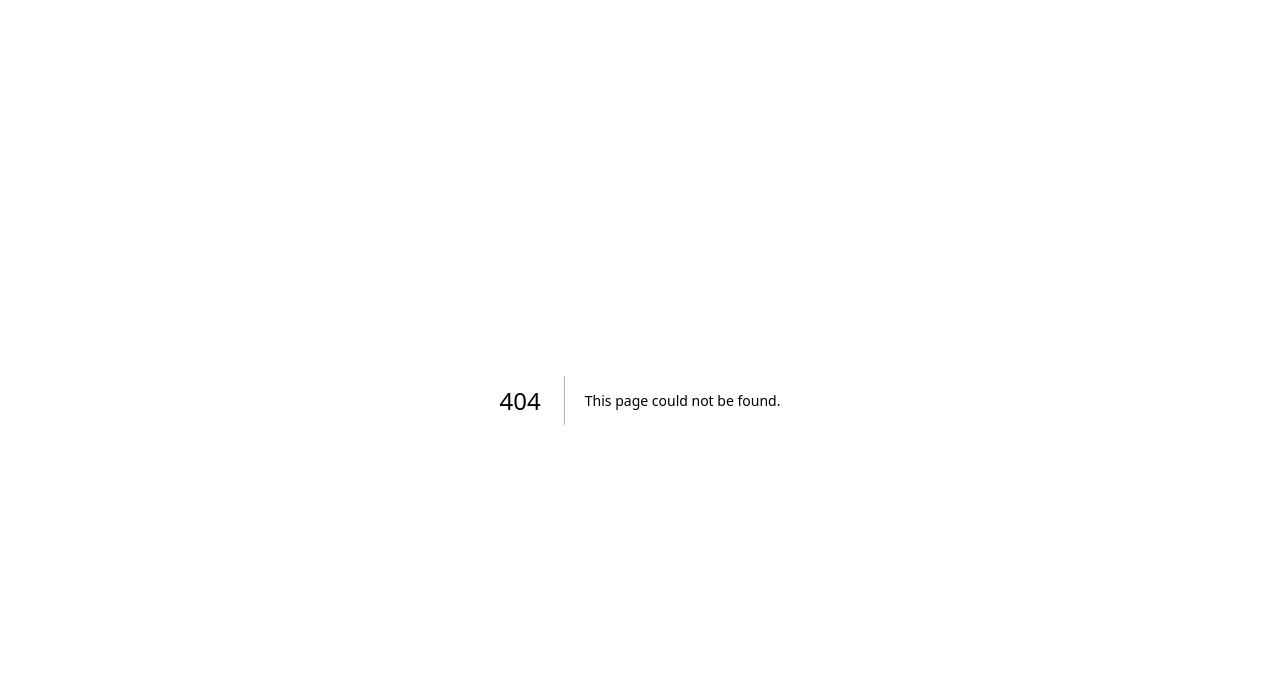
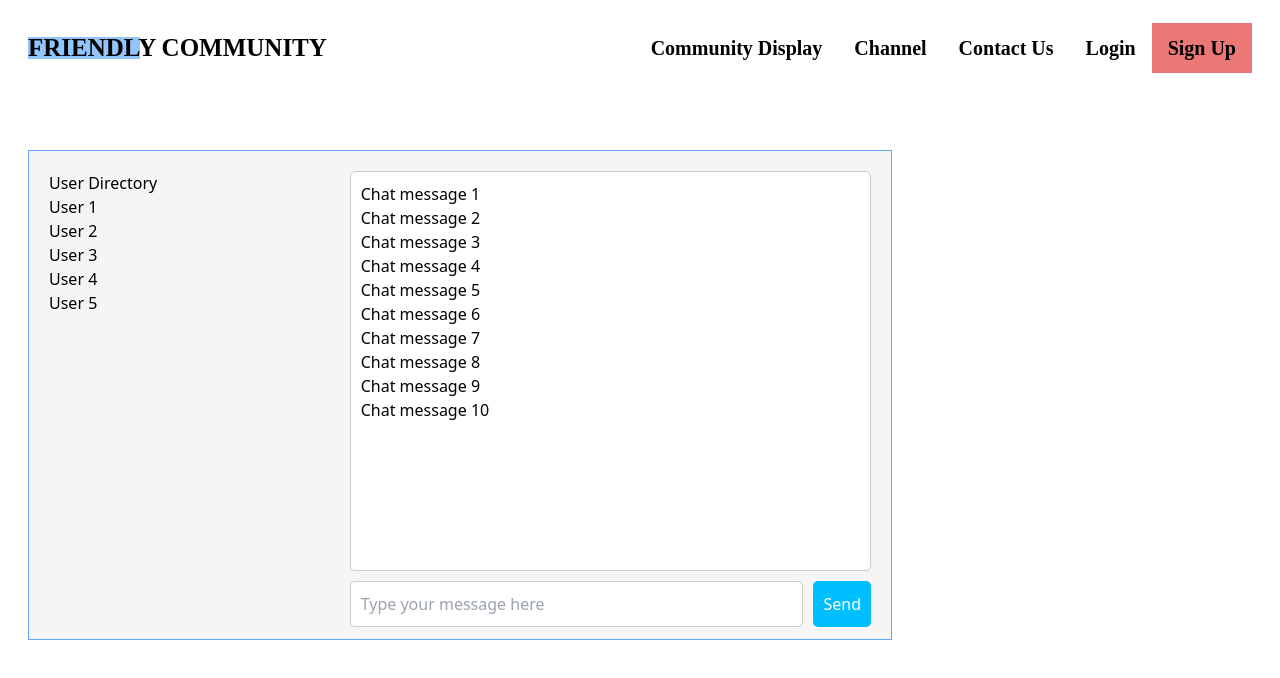
Before and after one commit to comp231-002-Team2/FrontEnd-comp231-002-Team-2-, a Next.js app: page /chat in a window 1280 px wide. Before the commit this address had no page. Shown: the top 678 px of the page. Built offline with nearby package versions, Linux system fonts and the light colour scheme.

Commit message:
updated chat, path

```diff
--- a/components/Main.jsx
+++ b/components/Main.jsx
@@ -20,7 +20,7 @@ const Main = () => {
                     <Link href='/display'>
                         <li className= "whitespace-pre-wrap p-4 font-['Sarabun'] text-[20px] leading-[0.9] font-bold text-left text-black">Community Display</li>
                     </Link>
-                    <Link href='/'>
+                    <Link href='/chat'>
                         <li className= "whitespace-pre-wrap p-4 font-['Sarabun'] text-[20px] leading-[0.9] font-bold text-left text-black">Channel</li>
                     </Link>
                     <Link href='/contact'>
@@ -69,7 +69,7 @@ const Main = () => {
                 <Link href='/display'>
                     <li className= "p-4 border-b border-gray-300">Community Display</li>
                 </Link>
-                <Link href='/'>
+                <Link href='/chat'>
                     <li className= "p-4 border-b border-gray-300">Channel</li>
                 </Link>
                 <Link href='/Contact'>
--- /dev/null
+++ b/pages/chat.js
@@ -0,0 +1,131 @@
+import React, { useState } from 'react';
+import { AiOutlineClose, AiOutlineMenu } from 'react-icons/ai';
+import Link from 'next/link';
+
+const ChatBox = () => {
+    const [nav, setNav] = useState(false)
+    const handleNav = () => {
+        setNav(!nav)
+    }
+  return (
+    <div className="flex justify-between items-center h-24 max-w-[1240px] mx-auto px-2 text-black">
+    <div className="w-28 bg-blue-300">
+        <h1 className= "whitespace-pre-wrap w-[340px] font-['Sarabun'] text-[25px] leading-[0.9] font-bold text-left uppercase text-black">FRIENDLY COMMUNITY</h1>
+    </div>
+          <ul className='hidden md:flex'>
+              <Link href='/display'>
+                  <li className= "whitespace-pre-wrap p-4 font-['Sarabun'] text-[20px] leading-[0.9] font-bold text-left text-black">Community Display</li>
+              </Link>
+              <Link href='/chat'>
+                  <li className= "whitespace-pre-wrap p-4 font-['Sarabun'] text-[20px] leading-[0.9] font-bold text-left text-black">Channel</li>
+              </Link>
+              <Link href='/contact'>
+                  <li className= "whitespace-pre-wrap p-4 font-['Sarabun'] text-[20px] leading-[0.9] font-bold text-left text-black">Contact Us</li>
+              </Link>
+              <Link href='/login'>
+                  <li className="whitespace-pre-wrap p-4 font-['Sarabun'] text-[20px] leading-[0.9] font-bold text-left text-black">Login</li>
+              </Link>
+              <Link href='/signup'>
+                  <div className="bg-[#ec7777] h-30">
+                      <li className= "whitespace-pre-wrap p-4 font-['Sarabun'] text-[20px] leading-[0.9] font-bold text-left text-black">Sign Up</li>
+                  </div>
+              </Link>
+          </ul>
+
+          <form className="whitespace-pre-wrap absolute top-[150px] left-auto right-auto w-[864px] h-[490px] border border-blue-400">
+
+    <div style={{ display: "flex", height: "100%" }}>
+      <div style={{ flex: "1", backgroundColor: "#F5F5F5", padding: "20px" }}>
+        <h2>User Directory</h2>
+        <ul>
+          <li>User 1</li>
+          <li>User 2</li>
+          <li>User 3</li>
+          <li>User 4</li>
+          <li>User 5</li>
+        </ul>
+      </div>
+
+
+      <div style={{ flex: "2", backgroundColor: "#F5F5F5", padding: "20px" }}>
+        <div
+          style={{
+            backgroundColor: "#FFF",
+            border: "1px solid #CCC",
+            borderRadius: "5px",
+            height: "400px",
+            overflowY: "scroll",
+            marginBottom: "10px",
+            padding: "10px"
+          }}
+        >
+          <p>Chat message 1</p>
+          <p>Chat message 2</p>
+          <p>Chat message 3</p>
+          <p>Chat message 4</p>
+          <p>Chat message 5</p>
+          <p>Chat message 6</p>
+          <p>Chat message 7</p>
+          <p>Chat message 8</p>
+          <p>Chat message 9</p>
+          <p>Chat message 10</p>
+        </div>
+        <div style={{ display: "flex" }}>
+          <input
+            type="text"
+            placeholder="Type your message here"
+            style={{
+              flex: "1",
+              borderRadius: "5px",
+              padding: "10px",
+              marginRight: "10px",
+              border: "1px solid #CCC"
+            }}
+          />
+          <button
+            style={{
+              backgroundColor: "#00BFFF",
+              color: "#FFF",
+              border: "none",
+              borderRadius: "5px",
+              padding: "10px",
+              cursor: "pointer"
+            }}
+          >
+            Send
+          </button>
+
+
+        </div>
+      </div>
+    </div></form>
+    <div onClick={handleNav} className= 'block md:hidden'>
+            { nav ? <AiOutlineClose size ={20}/> : <AiOutlineMenu size={20} /> }
+        </div>
+        <div className={nav ? 'fixed left-0 top-0 w-[60%] h-full border-r boder-r-gray-900 bg-blue-100 ease-in-out duration-500' : 'fixed left-[-100%] '  }>
+        <h1 className= 'w-full text-3xl font-bold text-[black] m-4'>FRIENDLY COMMUNITY</h1>
+            <ul className='uppercase p-4'>
+                <Link href='/display'>
+                    <li className= "p-4 border-b border-gray-300">Community Display</li>
+                </Link>
+                <Link href='/chat'>
+                    <li className= "p-4 border-b border-gray-300">Channel</li>
+                </Link>
+                <Link href='/contact'>
+                    <li className= "p-4 border-b border-gray-300">Contact Us</li>
+                </Link>
+                <Link href="/login">
+                    <li className="p-4 border-b border-gray-300">Login</li>
+                </Link>
+                <Link href='/signup'>
+                    <li className= "p-4 border-b border-gray-300">Sign Up</li>
+                </Link>
+            </ul>
+
+        </div>
+
+    </div>
+  );
+};
+
+export default ChatBox;
--- a/pages/contact.js
+++ b/pages/contact.js
@@ -70,19 +70,19 @@ const ContactForm = () => {
         <h1 className= "whitespace-pre-wrap w-[340px] font-['Sarabun'] text-[25px] leading-[0.9] font-bold text-left uppercase text-black">FRIENDLY COMMUNITY</h1>
     </div>
           <ul className='hidden md:flex'>
-              <Link href='/'>
+              <Link href='/display'>
                   <li className= "whitespace-pre-wrap p-4 font-['Sarabun'] text-[20px] leading-[0.9] font-bold text-left text-black">Community Display</li>
               </Link>
-              <Link href='/'>
+              <Link href='/chat'>
                   <li className= "whitespace-pre-wrap p-4 font-['Sarabun'] text-[20px] leading-[0.9] font-bold text-left text-black">Channel</li>
               </Link>
-              <Link href='/'>
+              <Link href='/contact'>
                   <li className= "whitespace-pre-wrap p-4 font-['Sarabun'] text-[20px] leading-[0.9] font-bold text-left text-black">Contact Us</li>
               </Link>
-              <Link href='/'>
+              <Link href='/login'>
                   <li className="whitespace-pre-wrap p-4 font-['Sarabun'] text-[20px] leading-[0.9] font-bold text-left text-black">Login</li>
               </Link>
-              <Link href='/'>
+              <Link href='/signup'>
                   <div className="bg-[#ec7777] h-30">
                       <li className= "whitespace-pre-wrap p-4 font-['Sarabun'] text-[20px] leading-[0.9] font-bold text-left text-black">Sign Up</li>
                   </div>
@@ -195,10 +195,10 @@ const ContactForm = () => {
       <div className={nav ? 'fixed left-0 top-0 w-[60%] h-full border-r border-r-gray-900 bg-blue-100 ease-in-out duration-500' : 'fixed left-[-100%]'}>
         <h1 className='w-full text-3xl font-bold text-black m-4'>FRIENDLY COMMUNITY</h1>
         <ul className='uppercase p-4'>
-          <Link href='/'>
+          <Link href='/display'>
             <li className="p-4 border-b border-gray-300">Community Display</li>
             </Link>
-            <Link href='/'>
+            <Link href='/chat'>
               <li className="p-4 border-b border-gray-300">Channel</li>
               </Link>
               <Link href='/contact'>
--- a/pages/display.js
+++ b/pages/display.js
@@ -29,10 +29,10 @@ const display = () => {
                 <Link href='/display'>
                     <li className= "whitespace-pre-wrap p-4 font-['Sarabun'] text-[20px] leading-[0.9] font-bold text-left text-black">Community Display</li>
                 </Link>
-                <Link href='/'>
+                <Link href='/chat'>
                     <li className= "whitespace-pre-wrap p-4 font-['Sarabun'] text-[20px] leading-[0.9] font-bold text-left text-black">Channel</li>
                 </Link>
-                <Link href='/'>
+                <Link href='/contact'>
                     <li className= "whitespace-pre-wrap p-4 font-['Sarabun'] text-[20px] leading-[0.9] font-bold text-left text-black">Contact Us</li>
                 </Link>
                 <Link href='/login'>
@@ -149,10 +149,10 @@ const display = () => {
                 <Link href='/display'>
                     <li className= "p-4 border-b border-gray-300">Community Display</li>
                 </Link>
-                <Link href='/'>
+                <Link href='/chat'>
                     <li className= "p-4 border-b border-gray-300">Channel</li>
                 </Link>
-                <Link href='/'>
+                <Link href='/contact'>
                     <li className= "p-4 border-b border-gray-300">Contact Us</li>
                 </Link>
                 <Link href="/login">
--- a/pages/login.js
+++ b/pages/login.js
@@ -39,10 +39,10 @@ const Login = () => {
                 <Link href='/display'>
                     <li className= "whitespace-pre-wrap p-4 font-['Sarabun'] text-[20px] leading-[0.9] font-bold text-left text-black">Community Display</li>
                 </Link>
-                <Link href='/'>
+                <Link href='/chat'>
                     <li className= "whitespace-pre-wrap p-4 font-['Sarabun'] text-[20px] leading-[0.9] font-bold text-left text-black">Channel</li>
                 </Link>
-                <Link href='/'>
+                <Link href='/contact'>
                     <li className= "whitespace-pre-wrap p-4 font-['Sarabun'] text-[20px] leading-[0.9] font-bold text-left text-black">Contact Us</li>
                 </Link>
                 <Link href='/login'>
@@ -107,10 +107,10 @@ const Login = () => {
                 <Link href='/display'>
                     <li className= "p-4 border-b border-gray-300">Community Display</li>
                 </Link>
-                <Link href='/'>
+                <Link href='/chat'>
                     <li className= "p-4 border-b border-gray-300">Channel</li>
                 </Link>
-                <Link href='/'>
+                <Link href='/contact'>
                     <li className= "p-4 border-b border-gray-300">Contact Us</li>
                 </Link>
                 <Link href="/login">
--- a/pages/signup.js
+++ b/pages/signup.js
@@ -36,13 +36,13 @@ const Login = () => {
           <h1 className= "whitespace-pre-wrap w-[340px] font-['Sarabun'] text-[25px] leading-[0.9] font-bold text-left uppercase text-black">FRIENDLY COMMUNITY</h1>
       </div>
             <ul className='hidden md:flex'>
-                <Link href='/'>
+                <Link href='/display'>
                     <li className= "whitespace-pre-wrap p-4 font-['Sarabun'] text-[20px] leading-[0.9] font-bold text-left text-black">Community Display</li>
                 </Link>
-                <Link href='/'>
+                <Link href='/chat'>
                     <li className= "whitespace-pre-wrap p-4 font-['Sarabun'] text-[20px] leading-[0.9] font-bold text-left text-black">Channel</li>
                 </Link>
-                <Link href='/'>
+                <Link href='/contact'>
                     <li className= "whitespace-pre-wrap p-4 font-['Sarabun'] text-[20px] leading-[0.9] font-bold text-left text-black">Contact Us</li>
                 </Link>
                 <Link href='/login'>
@@ -120,13 +120,13 @@ const Login = () => {
         <div className={nav ? 'fixed left-0 top-0 w-[60%] h-full border-r boder-r-gray-900 bg-blue-100 ease-in-out duration-500' : 'fixed left-[-100%] '  }>
         <h1 className= 'w-full text-3xl font-bold text-[black] m-4'>FRIENDLY COMMUNITY</h1>
             <ul className='uppercase p-4'>
-                <Link href='/'>
+                <Link href='/display'>
                     <li className= "p-4 border-b border-gray-300">Community Display</li>
                 </Link>
-                <Link href='/'>
+                <Link href='/chat'>
                     <li className= "p-4 border-b border-gray-300">Channel</li>
                 </Link>
-                <Link href='/'>
+                <Link href='/contact'>
                     <li className= "p-4 border-b border-gray-300">Contact Us</li>
                 </Link>
                 <Link href="/login">
```
